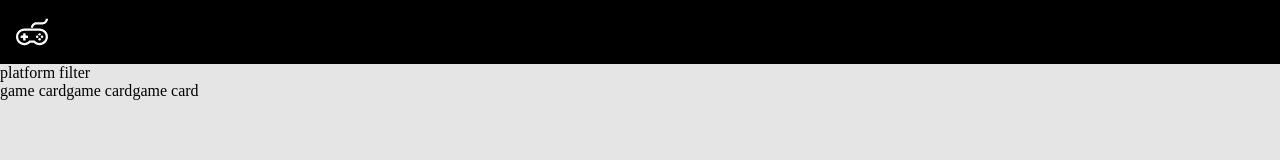
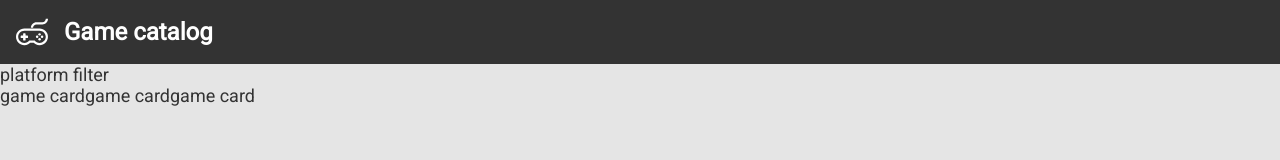
Before and after one commit to joanrieu/game-catalog, a React app: page / in a window 1280 px wide. Built offline with nearby package versions, Linux system fonts and the light colour scheme.

Commit message:
set global colors and fonts + fix header

```diff
--- a/src/catalog/Catalog.js
+++ b/src/catalog/Catalog.js
@@ -6,7 +6,7 @@ import GameCard from "./GameCard";
 export default function Catalog() {
   return (
     <div>
-      <Header />
+      <Header title="Game catalog" />
       <PlatformFilter />
       <div>
         <GameCard />
--- a/src/common/Header.js
+++ b/src/common/Header.js
@@ -3,22 +3,30 @@ import styled from "styled-components";
 import logoUrl from "../../assets/Video_game_controller_icon_designed_by_Maico_Amorim.svg";
 
 const Wrapper = styled.header`
-  background-color: black;
+  background-color: #333333;
+  color: white;
   display: flex;
+  align-items: center;
 `;
 
 const Logo = styled.img`
   width: 32px;
   height: 32px;
   padding: 16px;
-  fill: white;
+`;
+
+const Title = styled.h1`
+  margin: 0;
+  padding: 0;
+  font-weight: bold;
+  font-size: 24px;
 `;
 
 export default function Header({ title }) {
   return (
     <Wrapper>
       <Logo src={logoUrl} />
-      <h1>{title}</h1>
+      <Title>{title}</Title>
     </Wrapper>
   );
 }
--- a/src/index.css
+++ b/src/index.css
@@ -7,4 +7,7 @@ body {
 
 body {
   background: #e5e5e5;
+  color: #333333;
+  font-family: Roboto, sans-serif;
+  font-size: 18px;
 }
--- a/src/index.html
+++ b/src/index.html
@@ -8,6 +8,10 @@
     />
     <meta name="theme-color" content="#333333" />
     <title>Game catalog</title>
+    <link
+      href="https://fonts.googleapis.com/css?family=Roboto"
+      rel="stylesheet"
+    />
   </head>
   <body>
     <noscript>You need to enable JavaScript to run this app.</noscript>
```
Also changed, not shown: 1 other file.
